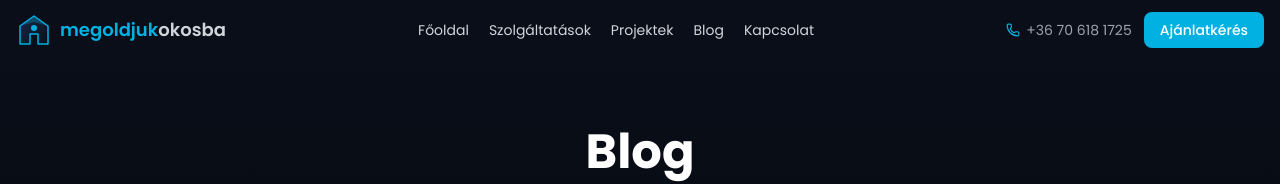
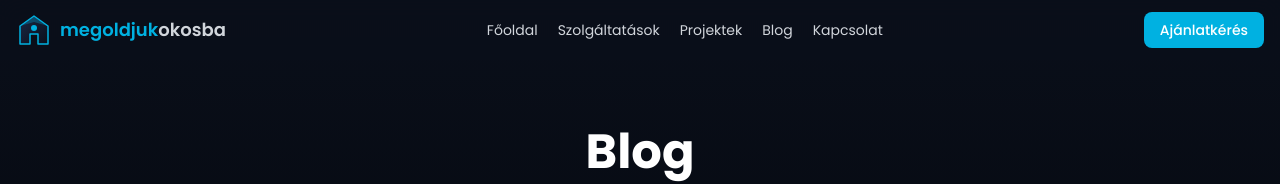
Before and after one commit to kosaferi/megoldjukokosba, a Next.js app: page /blog in a window 1280 px wide. Shown: the top 184 px of the page. Built offline with nearby package versions, Linux system fonts and the light colour scheme.

Commit message:
Remove phone number from header
- Removed phone number from desktop header
- Removed phone number from mobile menu
- Kept only the Ajánlatkérés (Request Quote) button in header
- Contact info remains in footer

Co-Authored-By: Same <noreply@same.new>

```diff
--- a/src/components/Header.tsx
+++ b/src/components/Header.tsx
@@ -2,7 +2,7 @@
 
 import { useState, useEffect } from "react";
 import Link from "next/link";
-import { Menu, X, Phone } from "lucide-react";
+import { Menu, X } from "lucide-react";
 
 export default function Header() {
   const [mobileMenuOpen, setMobileMenuOpen] = useState(false);
@@ -78,15 +78,8 @@ export default function Header() {
             </Link>
           </div>
 
-          {/* Right side - Phone & CTA */}
-          <div className="hidden lg:flex items-center gap-3">
-            <a
-              href="tel:+36706181725"
-              className="flex items-center gap-1.5 text-gray-400 hover:text-[#00B1E1] transition-colors text-sm"
-            >
-              <Phone className="w-3.5 h-3.5 text-[#00B1E1]" />
-              <span>+36 70 618 1725</span>
-            </a>
+          {/* Right side - CTA */}
+          <div className="hidden lg:flex items-center">
             <Link
               href="/kapcsolat"
               className="bg-[#00B1E1] text-white px-4 py-2 rounded-lg text-sm font-medium hover:bg-[#0099c4] transition-colors"
@@ -124,13 +117,6 @@ export default function Header() {
               <Link href="/kapcsolat" className="text-gray-300 hover:text-[#00B1E1] transition-colors">
                 Kapcsolat
               </Link>
-              <a
-                href="tel:+3612345678"
-                className="flex items-center gap-2 text-gray-400 hover:text-[#00B1E1] transition-colors"
-              >
-                <Phone className="w-4 h-4 text-[#00B1E1]" />
-                <span>+36 1 234 5678</span>
-              </a>
               <Link href="/kapcsolat" className="bg-[#00B1E1] text-white px-4 py-3 rounded-lg text-center font-medium">
                 Ajánlatkérés
               </Link>
```
Also changed, not shown: .same/todos.md.
